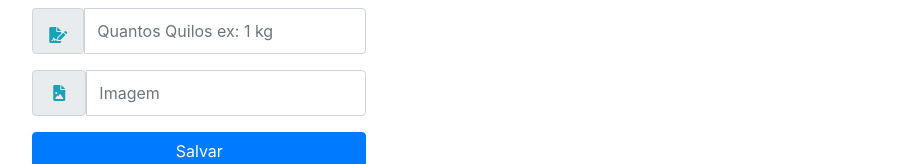
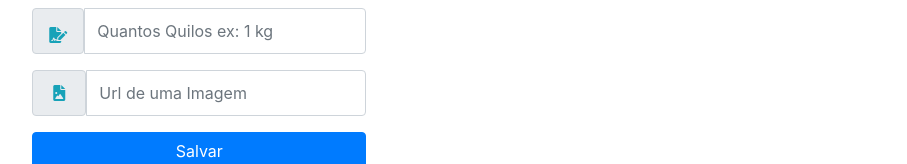
Before and after one commit to Laudier2/cadastro-de-usuarios, a React (Create React App) app: page / in a window 1280 px wide. Shown: the part 394-558 px from the top of the page, without its empty margins (186-1093 px from the left). Built offline with nearby package versions, Linux system fonts and the light colour scheme; no server answers.

Commit message:
Projeto pronto

```diff
--- a/src/components/formulario/FormularioCadastro.jsx
+++ b/src/components/formulario/FormularioCadastro.jsx
@@ -135,7 +135,7 @@ export default function FormularioCadastro(props) {
         <input
           type="text"
           className="form-control"
-          placeholder="Imagem"
+          placeholder="Url de uma Imagem"
           name="image1"
           value={values.image1}
           onChange={onChange}
```
Also changed, not shown: 1 other file (tests, documents, lock files or other folders).
